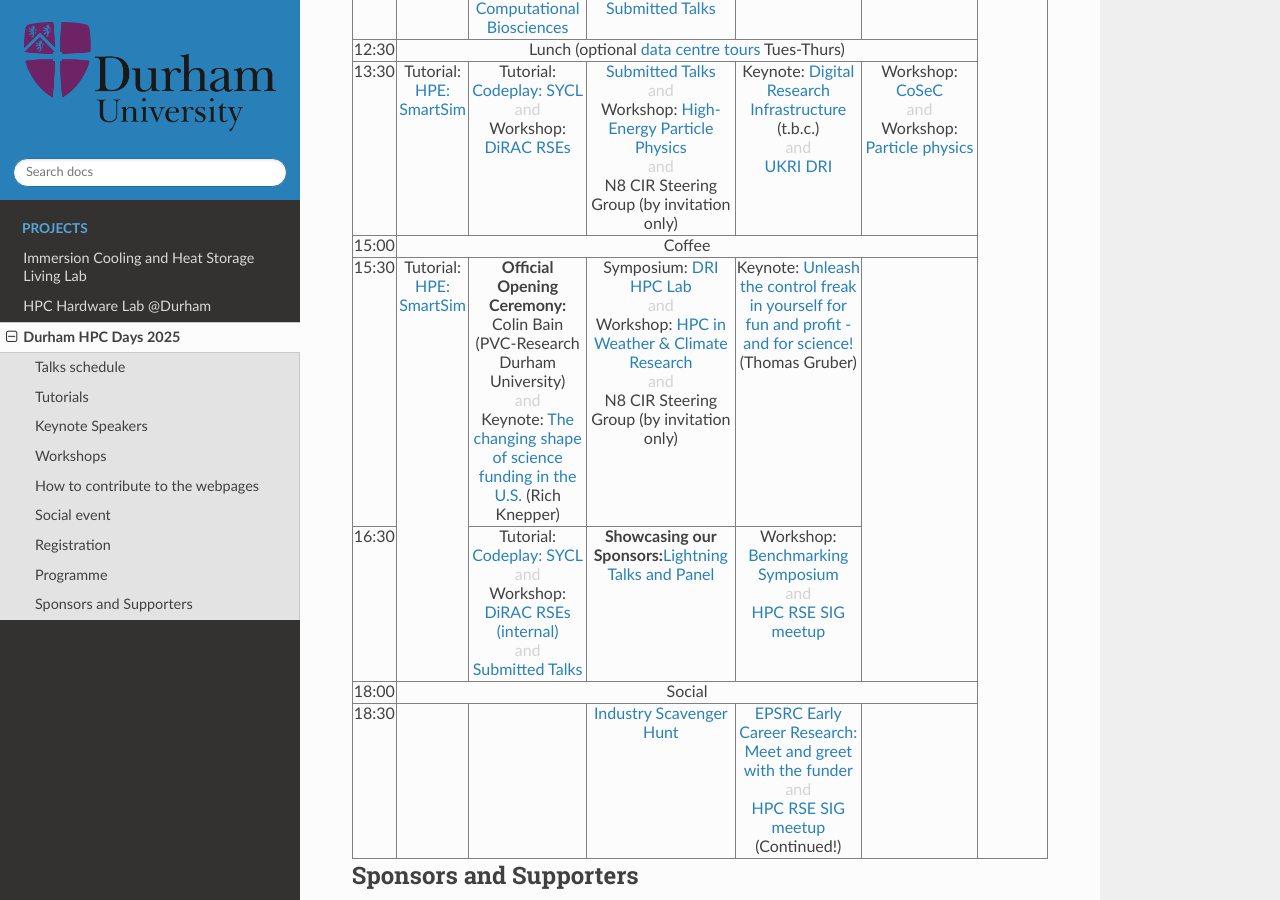
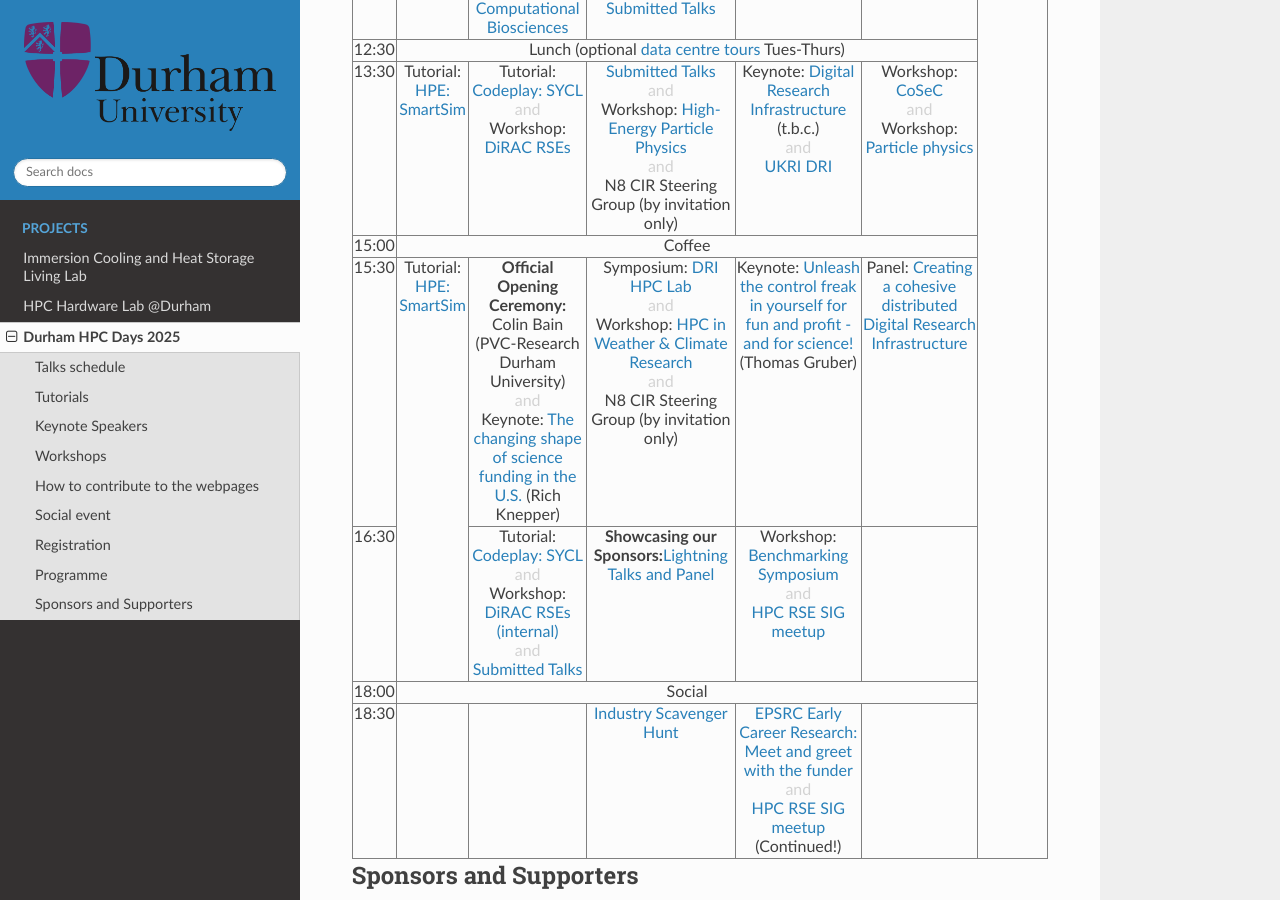
Before and after one commit to ilectra/durham, a Sphinx documentation site: the page built from docs/hpcdays/index.md, in a window 1280 px wide and 900 px high, scrolled down 1512 px. Built offline with Sphinx 7.4.7 and the Read the Docs theme 3.1.0, drawn with Linux system fonts in a browser that asks for light colours.

Commit message:
Update index.md

```diff
--- a/docs/hpcdays/index.md
+++ b/docs/hpcdays/index.md
@@ -101,7 +101,7 @@
     N8 CIR Steering Group (by invitation only)
   </td>
   <td> Keynote: <a href="keynotes.html#thomas-gruber-regionales-rechenzentrum-erlangen-rrze">Unleash the control freak in yourself for fun and profit - and for science!</a> (Thomas Gruber) </td>
-  <td rowspan="2"> <!--UKRI panel with CoSeC--> </td>
+  <td> Panel: <a href="workshops.html#cosec">Creating a cohesive distributed Digital Research Infrastructure</a> </td>
 </tr>
 <tr>
   <td> 16:30 </td>
```
